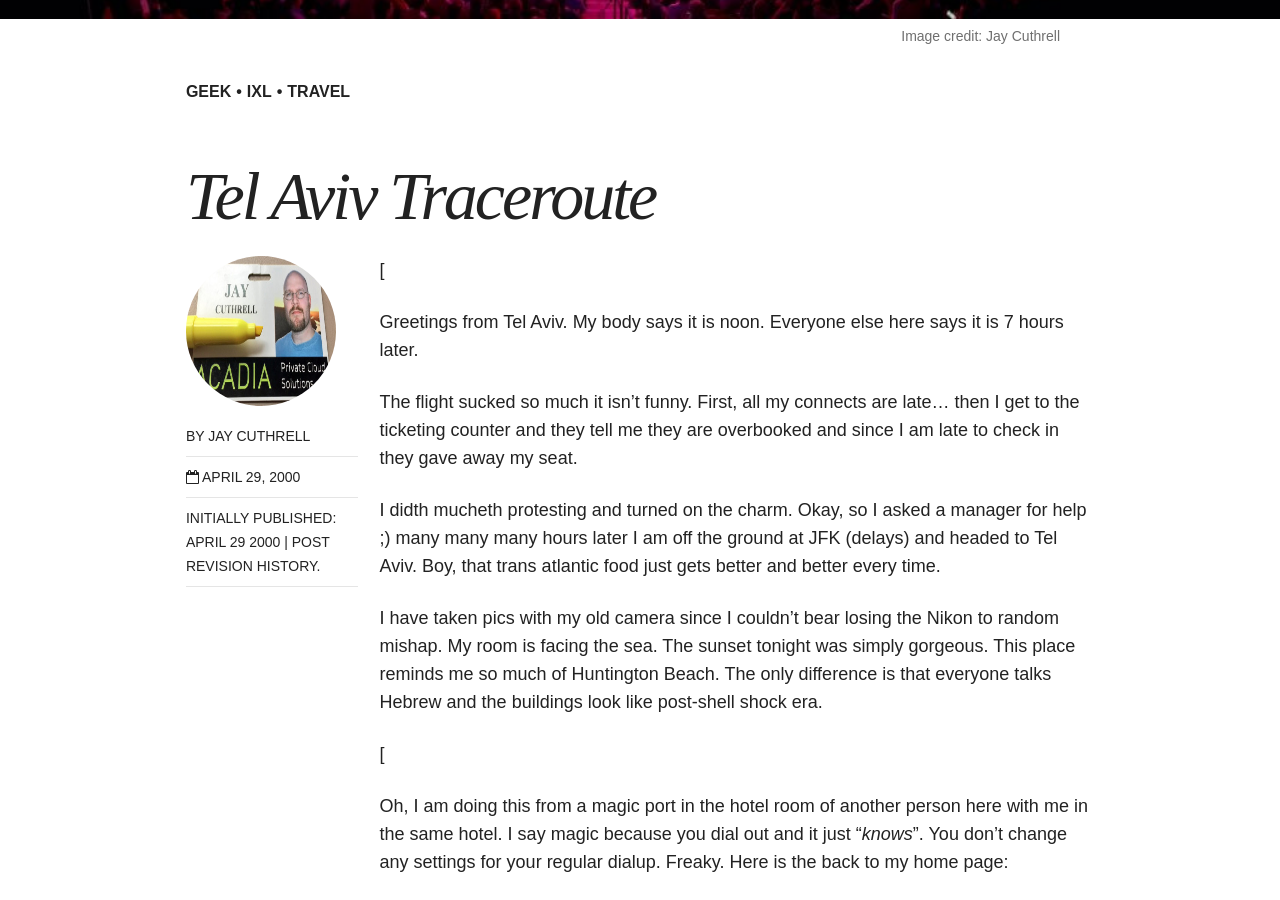
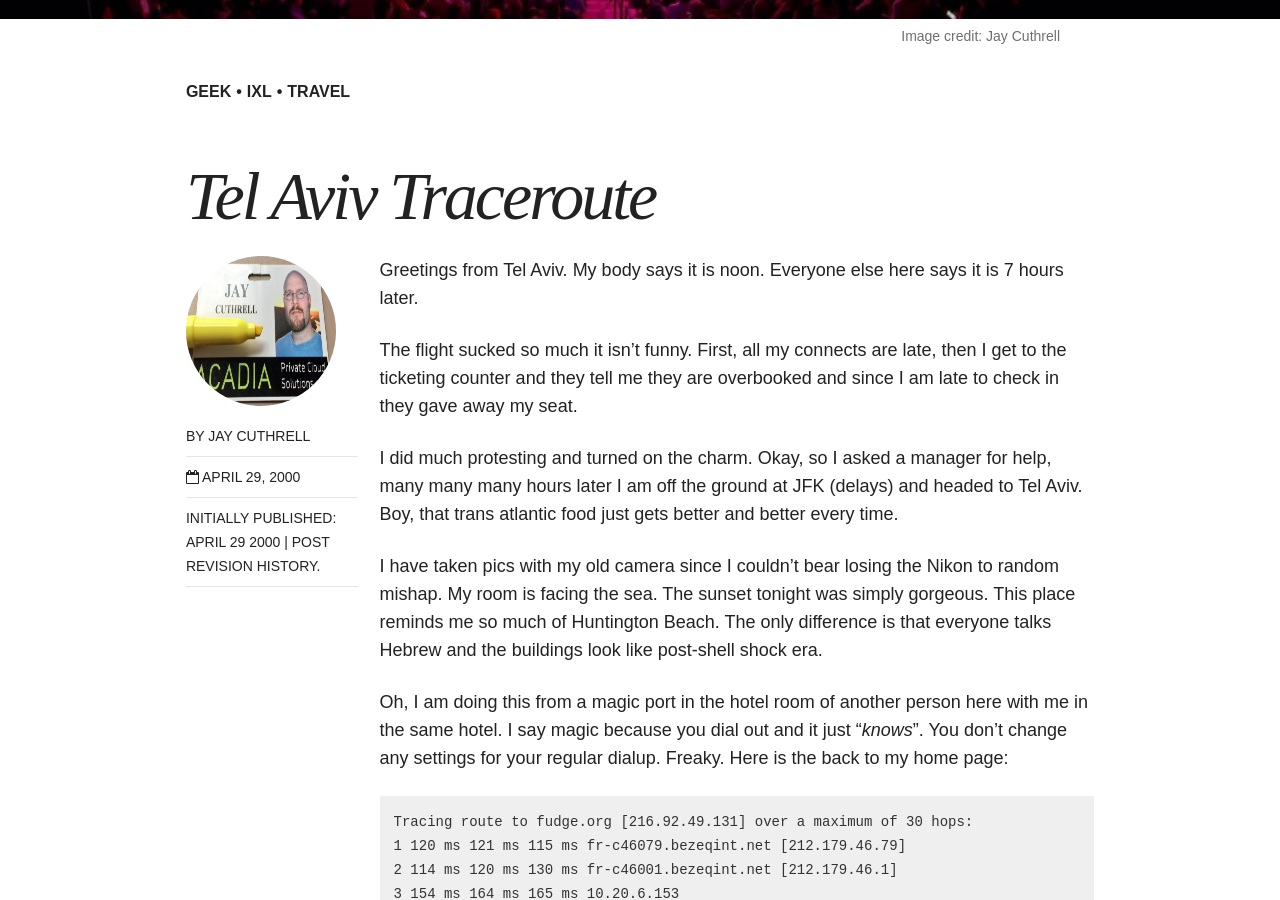
Before and after one commit to nsshommo/jaycuthrell.github.io, a Jekyll site: the page built from blog/_posts/2000-04-29-tel-aviv-traceroute.markdown, in a window 1280 px wide and 900 px high, scrolled down 430 px. Built offline with Jekyll 4.4.1, drawn with Linux system fonts in a browser that asks for light colours; nearby versions of some CDN libraries.

Commit message:
Fixing Typos and cleanup.

```diff
--- a/blog/_posts/2000-04-29-tel-aviv-traceroute.markdown
+++ b/blog/_posts/2000-04-29-tel-aviv-traceroute.markdown
@@ -15,20 +15,17 @@ tags:
 - travel
 ---
 
-[
 
 Greetings from Tel Aviv. My body says it is noon. Everyone else here says it is 7 hours later.
 
-The flight sucked so much it isn't funny. First, all my connects are late... then I get to the ticketing counter and they tell me they are overbooked and since I am late to check in they gave away my seat.
+The flight sucked so much it isn't funny. First, all my connects are late, then I get to the ticketing counter and they tell me they are overbooked and since I am late to check in they gave away my seat.
 
-I didth mucheth protesting and turned on the charm. Okay, so I asked a manager for help ;) many many many hours later I am off the ground at JFK (delays) and headed to Tel Aviv. Boy, that trans atlantic food just gets better and better every time.
+I did much protesting and turned on the charm. Okay, so I asked a manager for help, many many many hours later I am off the ground at JFK (delays) and headed to Tel Aviv. Boy, that trans atlantic food just gets better and better every time.
 
-I have taken pics with my old camera since I couldn't bear losing the Nikon to random mishap.  My room is facing the sea. The sunset tonight was simply gorgeous. This place reminds me so much of Huntington Beach. The only difference is that everyone talks Hebrew and the buildings look like post-shell shock era.
+I have taken pics with my old camera since I couldn't bear losing the Nikon to random mishap. My room is facing the sea. The sunset tonight was simply gorgeous. This place reminds me so much of Huntington Beach. The only difference is that everyone talks Hebrew and the buildings look like post-shell shock era.
 
-[
 
 Oh, I am doing this from a magic port in the hotel room of another person here with me in the same hotel. I say magic because you dial out and it just "_knows_". You don't change any settings for your regular dialup. Freaky. Here is the back to my home page:
-
 
 
     Tracing route to fudge.org [216.92.49.131] over a maximum of 30 hops:
@@ -48,6 +45,4 @@ Oh, I am doing this from a magic port in the hotel room of another person here w
     14 1090 ms 1090 ms 1032 ms fudge.org [216.92.49.131]
 
 
-
-
 Time to find good local food and chill. :)
```
